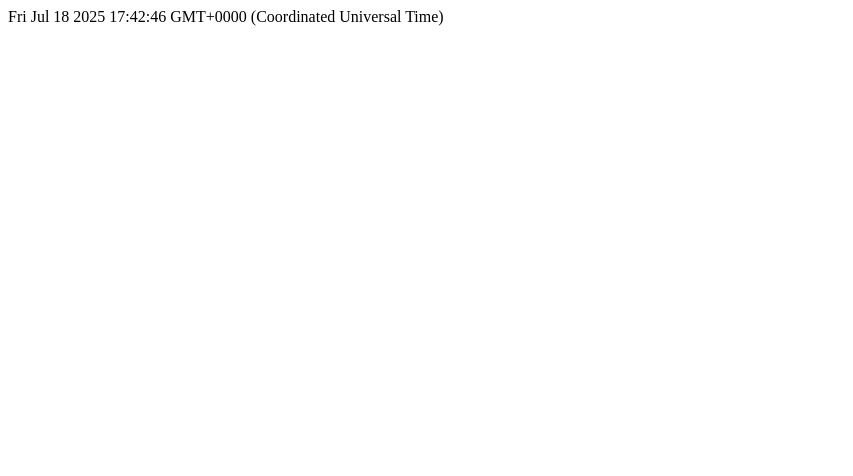
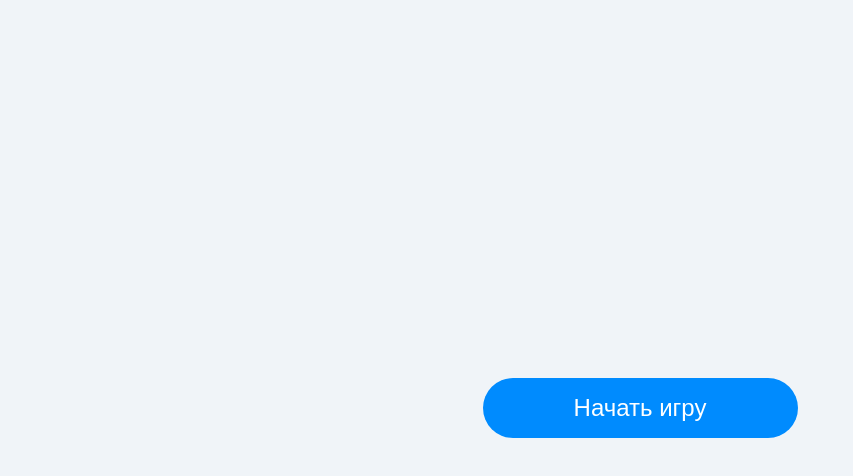
Before and after one commit to dimashikalov/ps-dz, a Vue app in the folder my-dz-project/: page / in a window 1280 px wide. Shown: the top 476 px of the page, without its empty margins (0-853 px from the left). Built offline with nearby package versions, Linux system fonts and the light colour scheme.

Commit message:
создал компонент Button и добавил стили

```diff
--- a/my-dz-project/index.html
+++ b/my-dz-project/index.html
@@ -4,6 +4,12 @@
     <meta charset="UTF-8" />
     <link rel="icon" type="image/svg+xml" href="/vite.svg" />
     <meta name="viewport" content="width=device-width, initial-scale=1.0" />
+    <link rel="preconnect" href="https://fonts.googleapis.com" />
+    <link rel="preconnect" href="https://fonts.gstatic.com" crossorigin />
+    <link
+      href="https://fonts.googleapis.com/css2?family=Roboto:ital,wght@0,100..900;1,100..900&display=swap"
+      rel="stylesheet"
+    />
     <title>Vite + Vue</title>
   </head>
   <body>
--- a/my-dz-project/package.json
+++ b/my-dz-project/package.json
@@ -16,6 +16,6 @@
     "@vue/eslint-config-prettier": "^10.2.0",
     "eslint": "^9.31.0",
     "eslint-plugin-vue": "^10.3.0",
-    "vite": "^7.0.4"
+    "vite": "^7.0.5"
   }
 }
--- a/my-dz-project/src/App.vue
+++ b/my-dz-project/src/App.vue
@@ -1,9 +1,11 @@
 <script setup>
-const date = new Date();
+import Button from './components/Button.vue';
 </script>
 
 <template>
-  <main>{{ date }}</main>
+  <main>
+    <Button>Начать игру</Button>
+  </main>
 </template>
 
 <style scoped></style>
--- /dev/null
+++ b/my-dz-project/src/components/Button.vue
@@ -0,0 +1,24 @@
+<script setup></script>
+<template>
+  <button class="button">
+    <slot />
+  </button>
+</template>
+<style scoped>
+.button {
+  width: 315px;
+  padding: 16px 10px;
+  border-radius: 100px;
+  text-align: center;
+  border: none;
+  background-color: #008bfe;
+  color: #ffffff;
+  cursor: pointer;
+  font-size: 24px;
+  font-weight: 400;
+}
+
+.button:hover {
+  background-color: #006fcb;
+}
+</style>
--- a/my-dz-project/src/style.css
+++ b/my-dz-project/src/style.css
@@ -1,4 +1,21 @@
 :root {
+  --color-bg: #f0f4f8;
+  --color-primary: #ffffff;
+  --color-text: #000000;
+  --color-card-inner-border: #cce8ff;
+  --font: 'Roboto', sans-serif;
+}
+
+* {
+  box-sizing: border-box;
+}
+
+body {
+  background-color: var(--color-bg);
+  display: grid;
+  place-items: center;
+  min-height: 100vh;
+  font-family: var(--font);
   font-synthesis: none;
   text-rendering: optimizeLegibility;
   -webkit-font-smoothing: antialiased;
```
Also changed, not shown: 2 other files (tests, documents, lock files or other folders).
